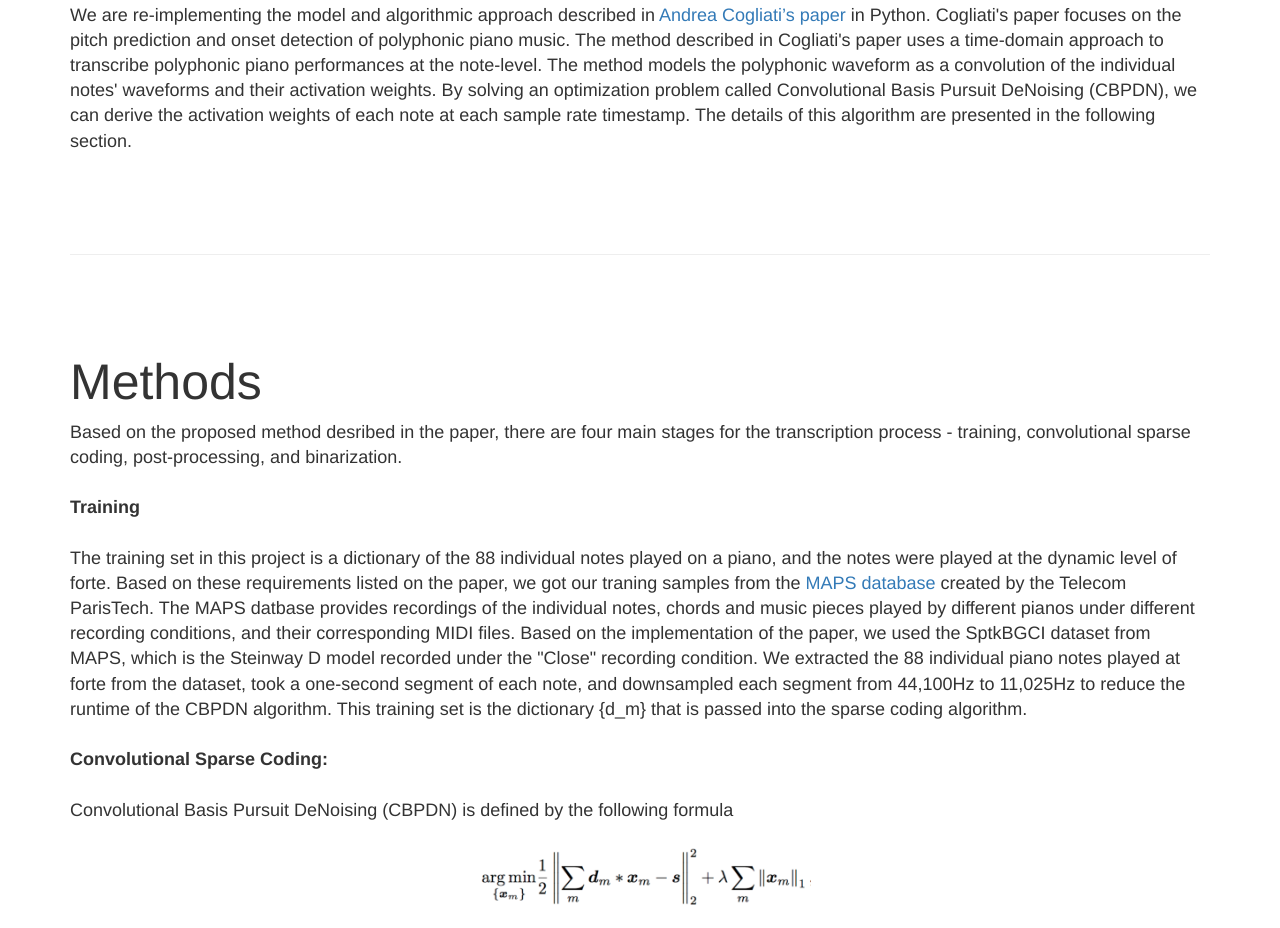
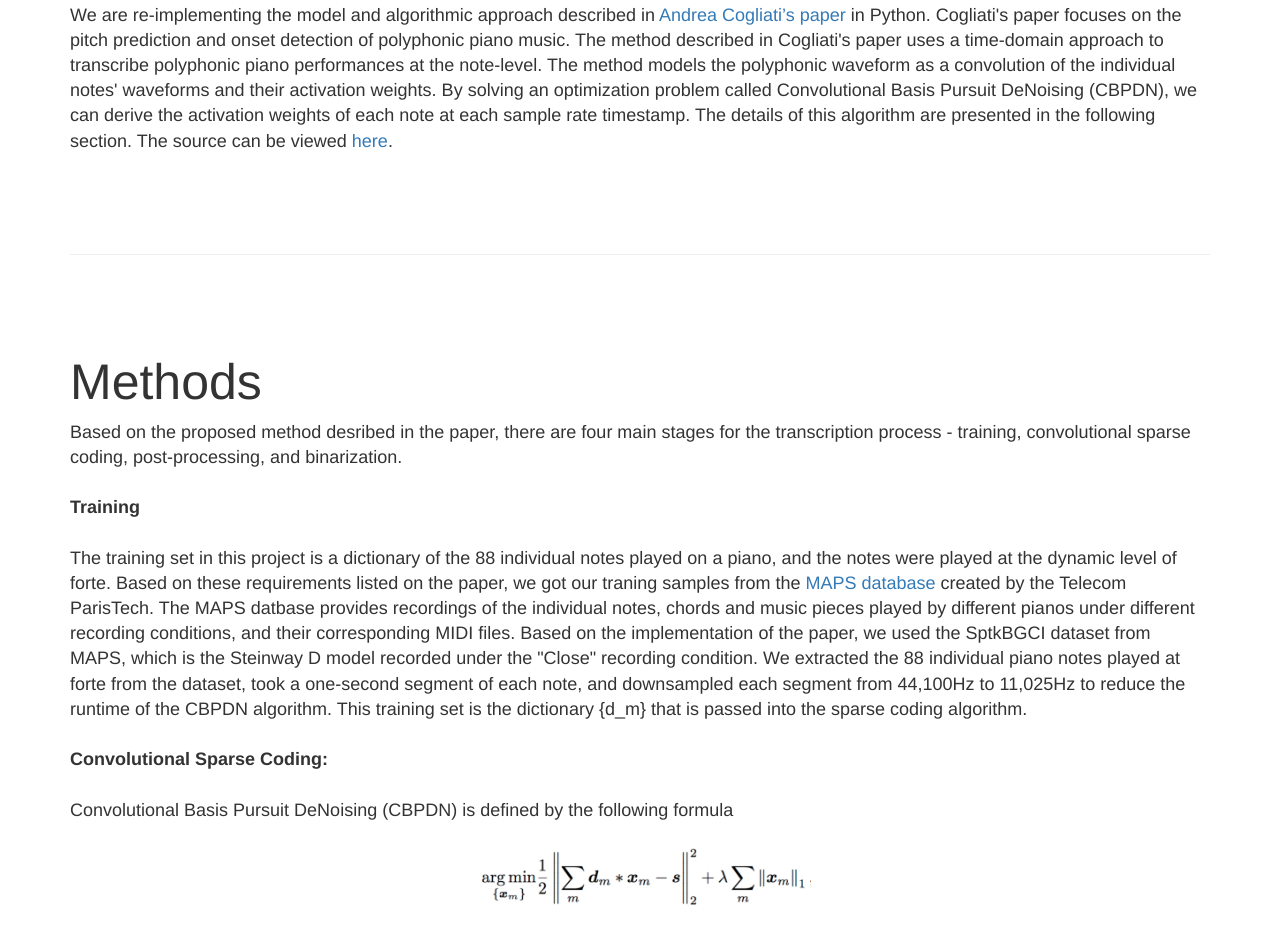
Before and after one commit to aiqiliu/polyscribe, a plain HTML site: page index.html in a window 1280 px wide. Shown: the part 1500-2428 px from the top of the page. Drawn offline with nearby package versions, Linux system fonts and the light colour scheme.

Commit message:
added link to source code

```diff
--- a/index.html
+++ b/index.html
@@ -120,7 +120,7 @@
         <div class="featurette" id="approach">
             <h2 class="featurette-heading">Approach</h2>
             <p class="lead">We are re-implementing the model and algorithmic approach described in
-                <a href="http://www.ece.rochester.edu/~acogliat/assets/pdf/taslp2016.pdf"> Andrea Cogliati’s paper</a> in Python. Cogliati's paper focuses on the pitch prediction and onset detection of polyphonic piano music. The method described in Cogliati's paper uses a time-domain approach to transcribe polyphonic piano performances at the note-level. The method models the polyphonic waveform as a convolution of the individual notes' waveforms and their activation weights. By solving an optimization problem called Convolutional Basis Pursuit DeNoising (CBPDN), we can derive the activation weights of each note at each sample rate timestamp. The details of this algorithm are presented in the following section.</p>
+                <a href="http://www.ece.rochester.edu/~acogliat/assets/pdf/taslp2016.pdf"> Andrea Cogliati’s paper</a> in Python. Cogliati's paper focuses on the pitch prediction and onset detection of polyphonic piano music. The method described in Cogliati's paper uses a time-domain approach to transcribe polyphonic piano performances at the note-level. The method models the polyphonic waveform as a convolution of the individual notes' waveforms and their activation weights. By solving an optimization problem called Convolutional Basis Pursuit DeNoising (CBPDN), we can derive the activation weights of each note at each sample rate timestamp. The details of this algorithm are presented in the following section. The source can be viewed <a href="https://github.com/conwayzhu/autoscribe">here</a>.</p>
 
         </div>
 
```
